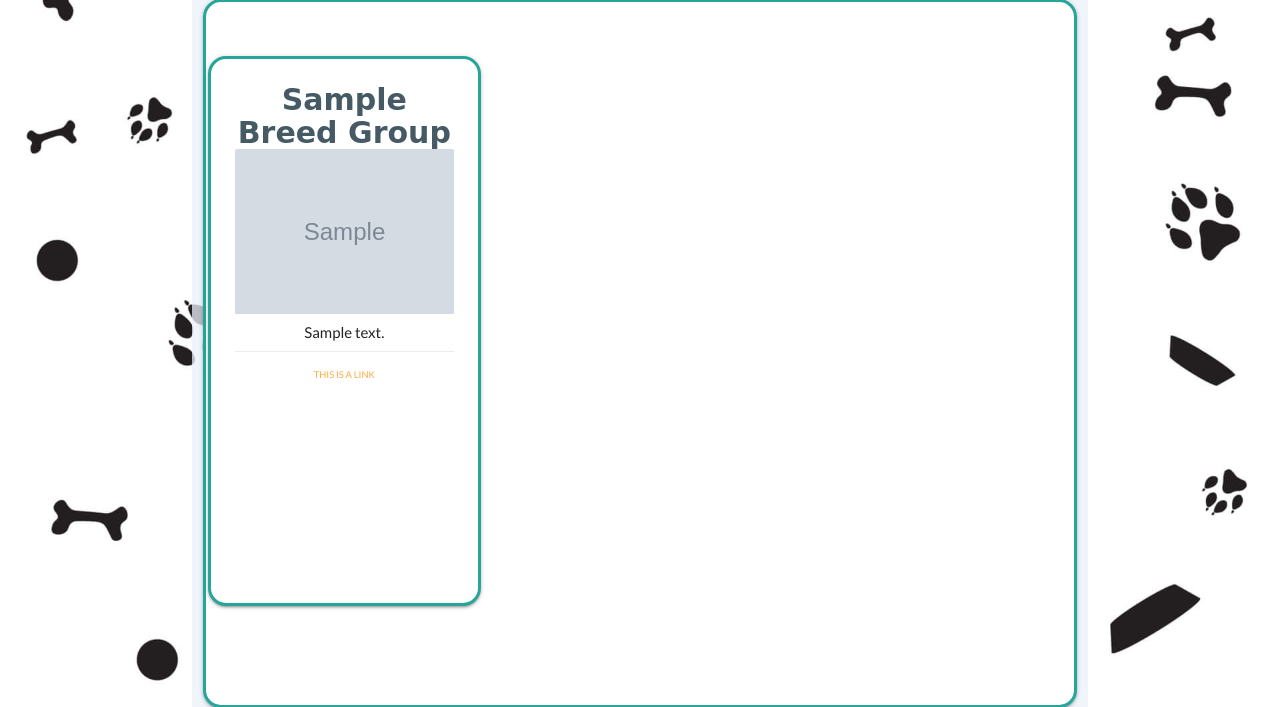
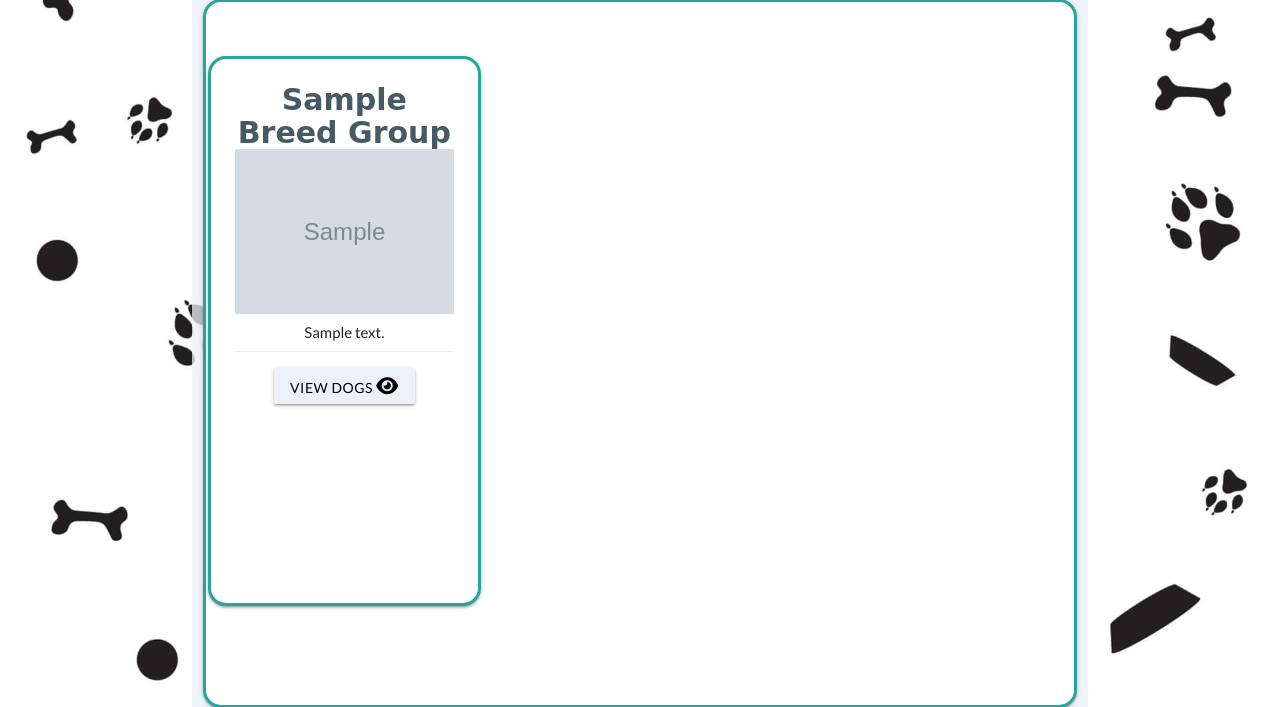
Before and after one commit to SteveKennyUK/pooch_pals, a Flask app: page /breed_groups in a window 1280 px wide. Shown: the part 1001-1708 px from the top of the page. Run offline with Flask 2, Linux system fonts and the light colour scheme; grey boxes marked "Sample" are stand-in pictures; a database or web service that is not in the repository returns one stand-in record (values such as "Sample title"); some libraries are stand-ins or nearby versions; some web fonts are replaced.

Commit message:
add view all dogs by breed group filter

```diff
--- a/app.py
+++ b/app.py
@@ -49,6 +49,25 @@ def breed_groups():
     """
     breeds = list(mongo.db.breed_groups.find())
     return render_template("breed_groups.html", breeds=breeds)
+
+
+@app.route("/filter/breed_group/<breed_group_id>")
+@login_required
+def filter_breed_group(breed_group_id):
+    """
+    Filters dog profiles by breed group
+    """
+    # Credit: https://github.com/Edb83/self-isolution(
+    # guidance in creating a filter)
+    breeds = list(mongo.db.breed_groups.find())
+    breed = mongo.db.breed_groups.find_one({"_id": ObjectId(breed_group_id)})
+    dogs = list(mongo.db.dogs.find({"breed_group": breed["_id"]}))
+    user = mongo.db.users.find_one({"username": session["user"]})
+    return render_template(
+        "all_dogs.html",
+        dogs=dogs,
+        user=user,
+        breeds=breeds)
 
 
 @app.route("/register", methods=["GET", "POST"])
--- a/templates/breed_groups.html
+++ b/templates/breed_groups.html
@@ -13,8 +13,8 @@
                 {% include 'includes/return.html' %}
                 <h2 class="center-align">Breed Groups</h2>
                 <div class="card-image title-image">
-                    <img src="{{ url_for('static', filename='images/breeds-img.JPG') }}" alt="group of different dog breeds"
-                        loading="lazy" />
+                    <img src="{{ url_for('static', filename='images/breeds-img.JPG') }}"
+                        alt="group of different dog breeds" loading="lazy" />
                 </div>
             </div>
         </div>
@@ -60,13 +60,19 @@
                                     <div class="card card-panel breed-card">
                                         <h3 class="card-title" id="breed-title">{{ breed.breed_name|title }}</h3>
                                         <div class="card-image">
-                                            <img src="{{ breed.image_url }}" alt="">
+                                            <img src="{{ breed.image_url }}"
+                                                alt="example image of a {{ breed.breed_name }} breed">
                                         </div>
                                         <div class="card-content">
                                             <p class="p-0">{{ breed.description }}</p>
                                         </div>
-                                        <div class="card-action">
-                                            <a href="#">This is a link</a>
+                                        <div class="card-action center-align">
+                                            <a href="{{ url_for('filter_breed_group', breed_group_id=breed._id) }}"
+                                                class="btn btn-contact black-text waves-effect waves-light"
+                                                aria-label="link to all dogs page, results filtered by breed group">
+                                                View Dogs
+                                                <i class="fa-solid fa-eye" aria-hidden="true"></i>
+                                            </a>
                                         </div>
                                     </div>
                                 </div>
@@ -77,7 +83,8 @@
                             <div class="row center-align">
                                 <div class="col s12">
                                     <p class="no-results">No results found!</p>
-                                    <p class="no-results">Please <a href="{{ url_for('all_dogs') }}">Contact</a>
+                                    <p class="no-results">Please <a href="{{ url_for('all_dogs') }}"
+                                            aria-label="link to contact page">Contact</a>
                                         us if problem persists</p>
                                 </div>
                             </div>
```
Also changed, not shown: static/images/readme/database-ER-diagram.jpeg.
